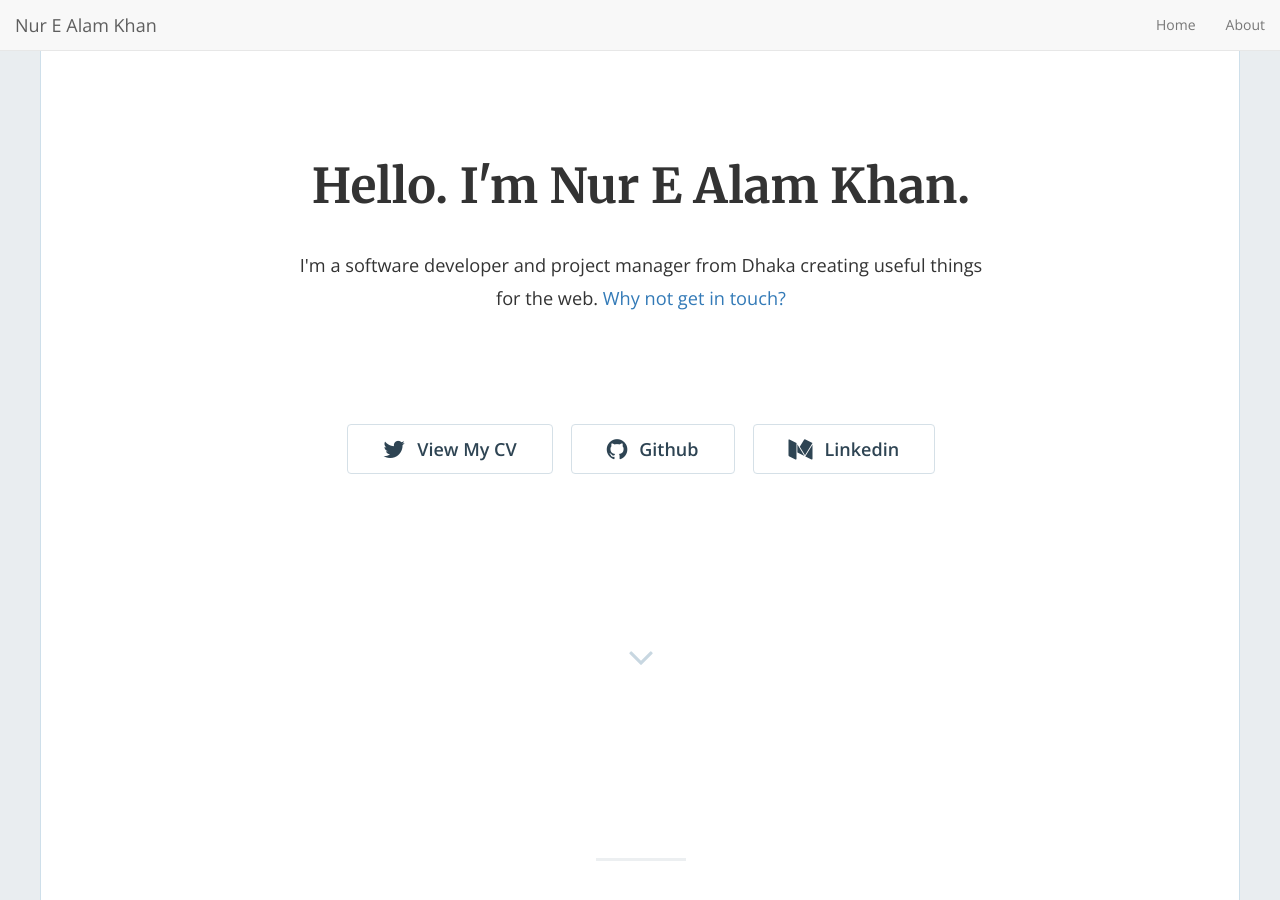
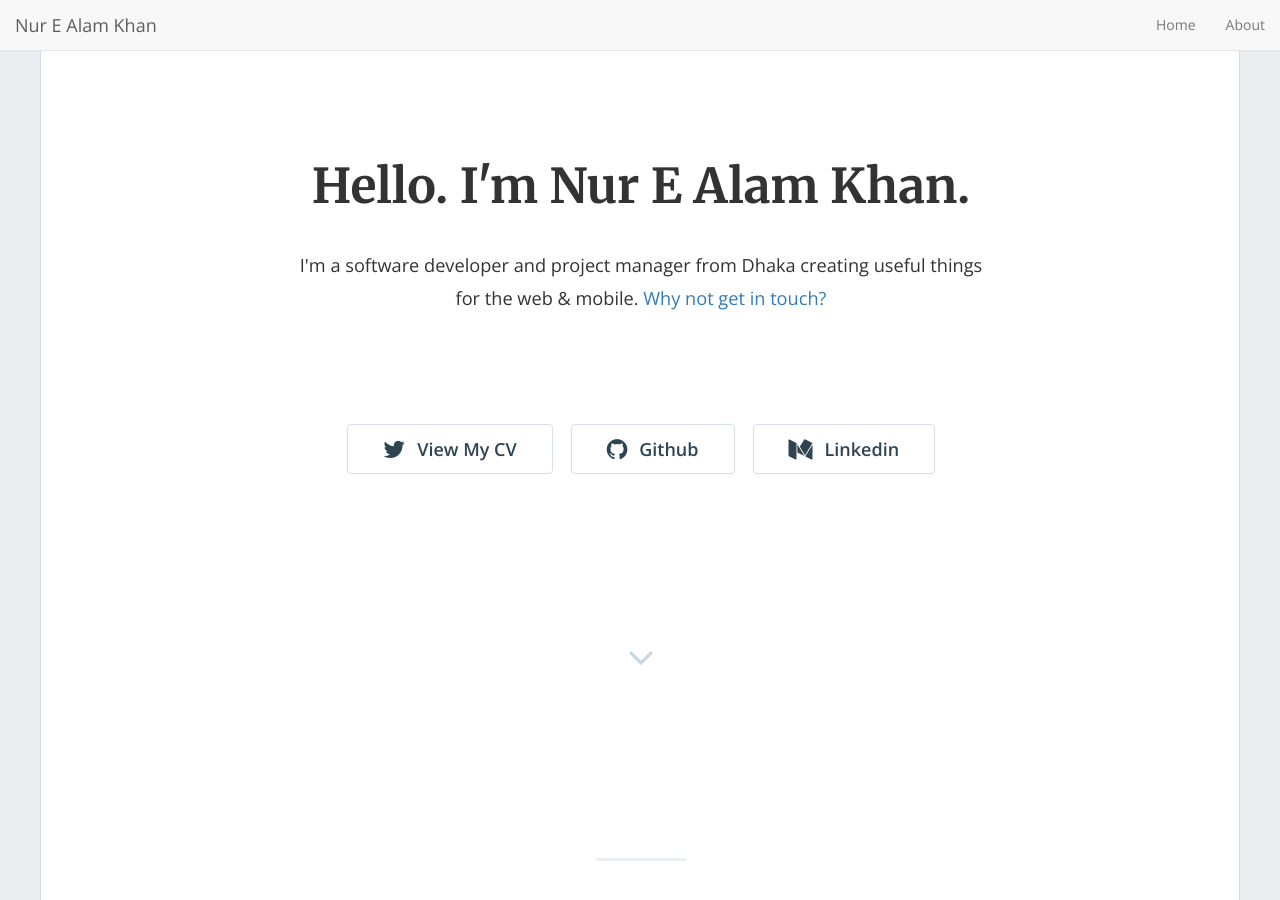
Before and after one commit to porosh/porosh.github.io, a Jekyll site: the page built from index.html, in a window 1280 px wide and 900 px high. Built offline with Jekyll 4.4.1, drawn with Linux system fonts in a browser that asks for light colours; nearby versions of some CDN libraries; the list of posts is cut into pages by our own code.

Commit message:
Update _config.yml

```diff
--- a/_config.yml
+++ b/_config.yml
@@ -15,7 +15,7 @@
 # in the templates via {{ site.myvariable }}.
 title: "Hello. I'm Nur E Alam Khan."
 email: "porosh80@gmail.com"
-description: "I'm a software developer and project manager from Dhaka creating useful things for the web."
+description: "I'm a software developer and project manager from Dhaka creating useful things for the web & mobile."
 baseurl: "" # the subpath of your site, e.g. /blog
 url: "https://porosh.github.io" # the base hostname & protocol for your site, e.g. https://example.com
 twitter_username: "jamigibbs"
```
